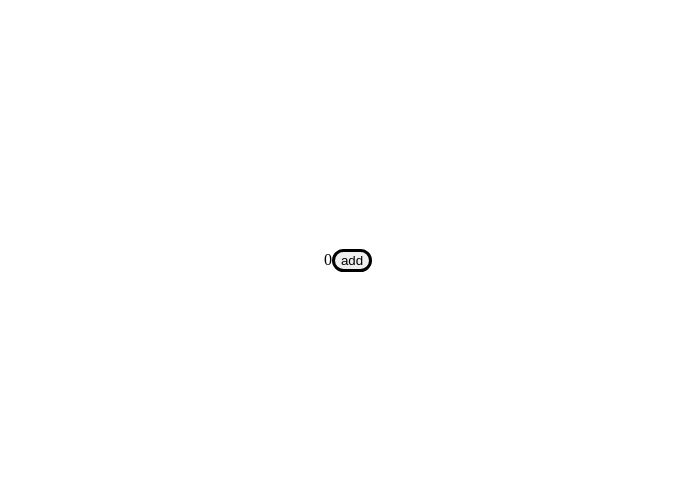
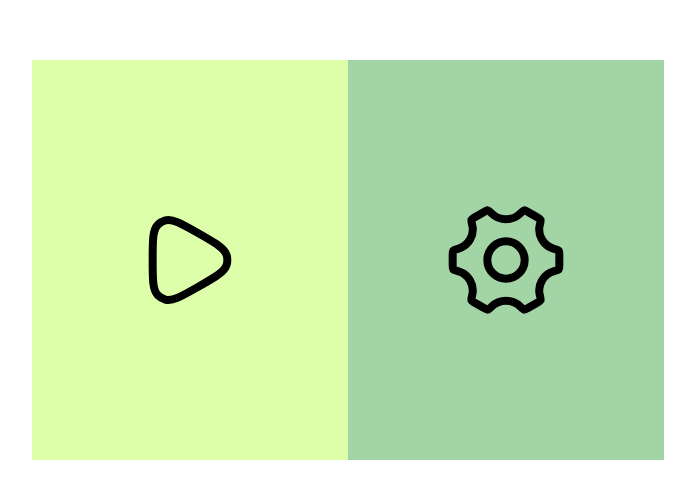
Before and after one commit to Eternal-insomnia/Dynamic-components, a Vue app: page / in a window 1280 px wide. Shown: the part 140-638 px from the top of the page, without its empty margins (292-987 px from the left). Built offline with nearby package versions, Linux system fonts and the light colour scheme.

Commit message:
Components are changed via vuex

```diff
--- a/src/App.vue
+++ b/src/App.vue
@@ -1,6 +1,7 @@
 <template>
   <div class="application-container">
-    <TestComponent/>
+    <HomeComponent/>
+    <!-- <TestComponent/> -->
   </div>
 </template>
 
--- a/src/components/HomeComponent.vue
+++ b/src/components/HomeComponent.vue
@@ -64,6 +64,8 @@ import Vmodel from "./applications/V-model.vue"
 import Vshow from "./applications/V-show.vue"
 import Watch from "./applications/Watch.vue"
 
+import { mapState, mapMutations } from 'vuex'
+
 export default {
   components: {
     Computed,
@@ -85,7 +87,6 @@ export default {
     return {
       applicationHide: true,
       childMsg: "Ничего не получено от дочернего компонента",
-      currentTab: "Computed",
       fontFamily: "times-font-family",
       fontSize: "default-font",
       settingsHide: true,
@@ -103,16 +104,17 @@ export default {
     changeFontSize(event) {
       this.fontSize = event.target.value
     },
-    changeTab(event) {
-      this.currentTab = event.target.value
-    },
     changeTheme(event) {
       this.theme = event.target.value
     },
     onCreateUpdate(msg) {
       console.log("test-log", msg);
       this.childMsg = msg
-    }
+    },
+    ...mapMutations(['changeTab'])
+  },
+  computed: {
+    ...mapState(['currentTab'])
   }
 }
 </script>
--- a/src/store.js
+++ b/src/store.js
@@ -3,12 +3,12 @@ import { createStore } from 'vuex'
 export const store = createStore({
     state(){
         return{
-            count: 0
+            currentTab: 'Computed'
         }
     },
     mutations:{
-        increment(state) {
-            state.count++
+        changeTab(state, event) {
+            state.currentTab = event.target.value
         }
     }
 })
```
